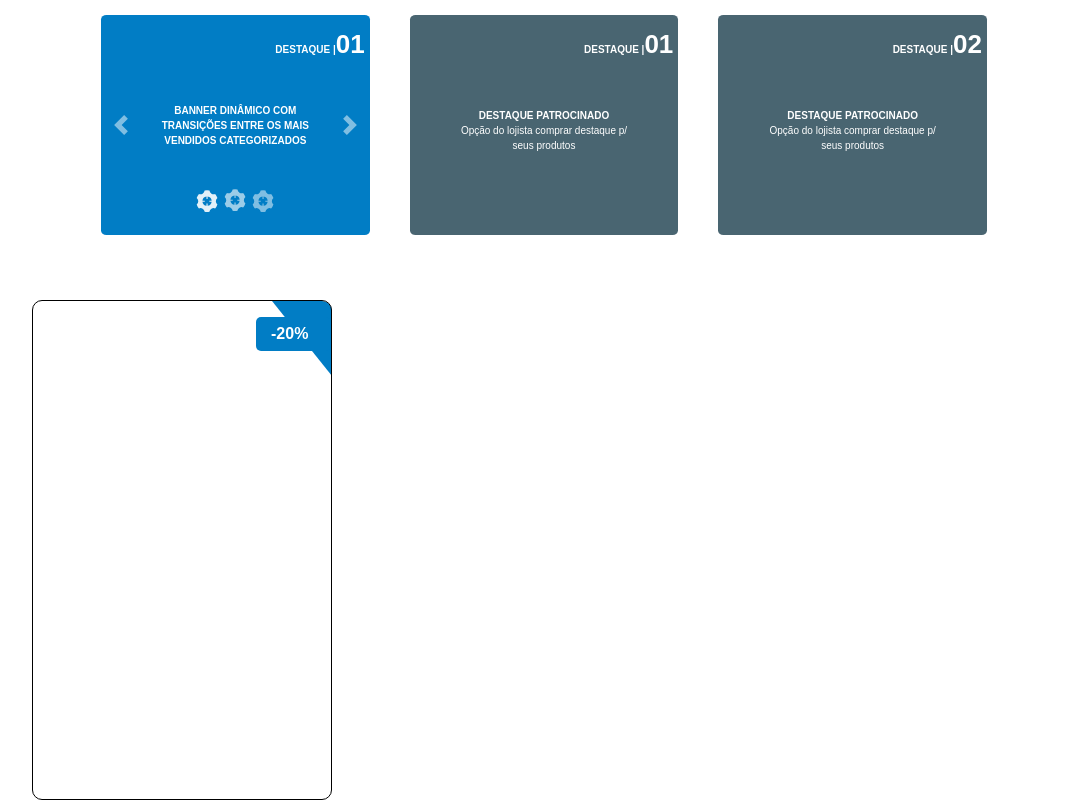
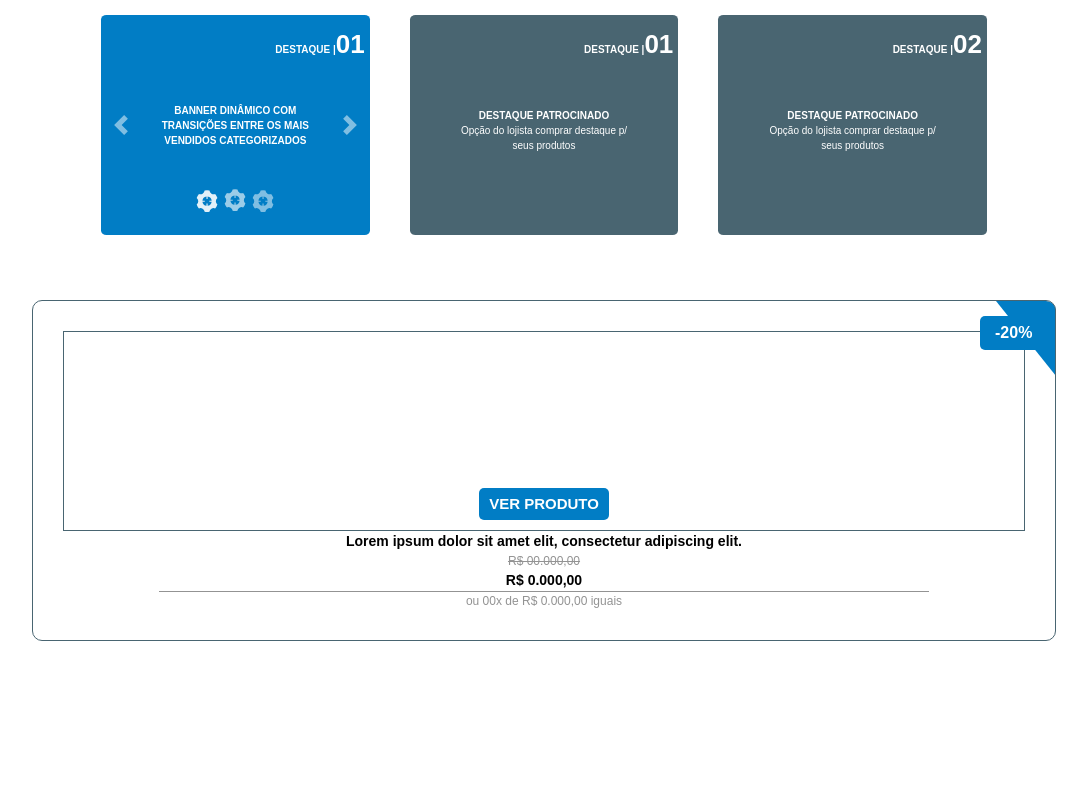
Before and after one commit to lpfjustino/teky-store, a React (Create React App) app: page / in a window 1280 px wide. Shown: the part 470-1270 px from the top of the page, without its empty margins (96-1183 px from the left). After the commit the page ends 1111 px from the top, so only its background shows below. Built offline with nearby package versions, Linux system fonts and the light colour scheme.

Commit message:
Finished implementing card

```diff
--- a/src/components/products/ProductCard.jsx
+++ b/src/components/products/ProductCard.jsx
@@ -3,16 +3,22 @@ import React from 'react'
 function ProductCard(props) {
     return (
         <div className="card-container">
-            <div className="image-container">
-            </div>
-            <div className="title"></div>
-            <div className="old-price"></div>
-            <div className="current-price"></div>
-            <div className="payment-conditions"></div>
-
             <div className="card-badge">
                 <div className="discount">-20%</div>
             </div>
+            <div className="card-content">
+                <div className="image-container">
+                    <button className="see-product-btn">
+                        VER PRODUTO
+                    </button>
+                </div>
+                <div className="title">Lorem ipsum dolor sit amet elit,
+consectetur adipiscing elit. </div>
+                <div className="old-price">R$ 00.000,00</div>
+                <div className="current-price">R$ 0.000,00</div>
+                <div className="payment-conditions">ou 00x de R$ 0.000,00 iguais</div>
+            </div>
+
         </div>
     )
 }
--- a/src/styles/product-card.scss
+++ b/src/styles/product-card.scss
@@ -1,10 +1,60 @@
 .card-container {
-    height: 500px;
-    width: 300px;
-    border: 1px solid black;
+    border: 1px solid $gray;
     border-radius: 10px;
     display: flex;
     position: relative;
+
+    div {
+        flex-direction: column;
+        align-items: center;
+    }
+
+    .card-content {
+        width: 100%;
+        height: 100%;
+        display: flex;
+        padding: 30px;
+        font-size: 12px;
+        color: $light-gray;
+
+        .image-container {
+            border: 1px solid $gray;
+            width: 100%;
+            min-height: 200px;
+            display: flex;
+            justify-content: flex-end;
+
+            .see-product-btn {
+                background: $blue;
+                margin: 10px 0;
+                padding: 5px 10px;
+                border-radius: 5px;
+                border: 0;
+                color: $white;
+                font-weight: $bold;
+                font-size: 1.5rem;
+            }
+        }
+
+        .title {
+            font-size: 14px;
+            font-weight: $bold;
+            text-align: center;
+            color: $black;
+        }
+
+        .old-price {
+            text-decoration: line-through;
+        }
+
+        .current-price {
+            font-size: 14px;
+            font-weight: $bold;
+            width: 80%;
+            text-align: center;
+            border-bottom: 1px solid $light-gray;
+            color: $black;
+        }
     }
 
     .card-badge {
@@ -23,7 +73,7 @@
             font-weight: $bold;
             padding: 5px 15px;
             font-size: 16px;
-        margin-top: -10px;
+            margin-top: 15px;
         }
     }
 
@@ -39,3 +89,4 @@
         border-radius: 0 10px 0 0;
         z-index: -1;
     }
+}
--- a/src/styles/variables.scss
+++ b/src/styles/variables.scss
@@ -2,6 +2,7 @@ $blue: #017dc5;
 $light-gray: #939393;
 $gray: #496571;
 $white: #ffffff;
+$black: #000000;
 
 $bold: 600;
 $bolder: 1200;
```
Also changed, not shown: src/components/Header.jsx (added, +11 -0 lines). Lines whose indentation alone changed are shown as unchanged.
